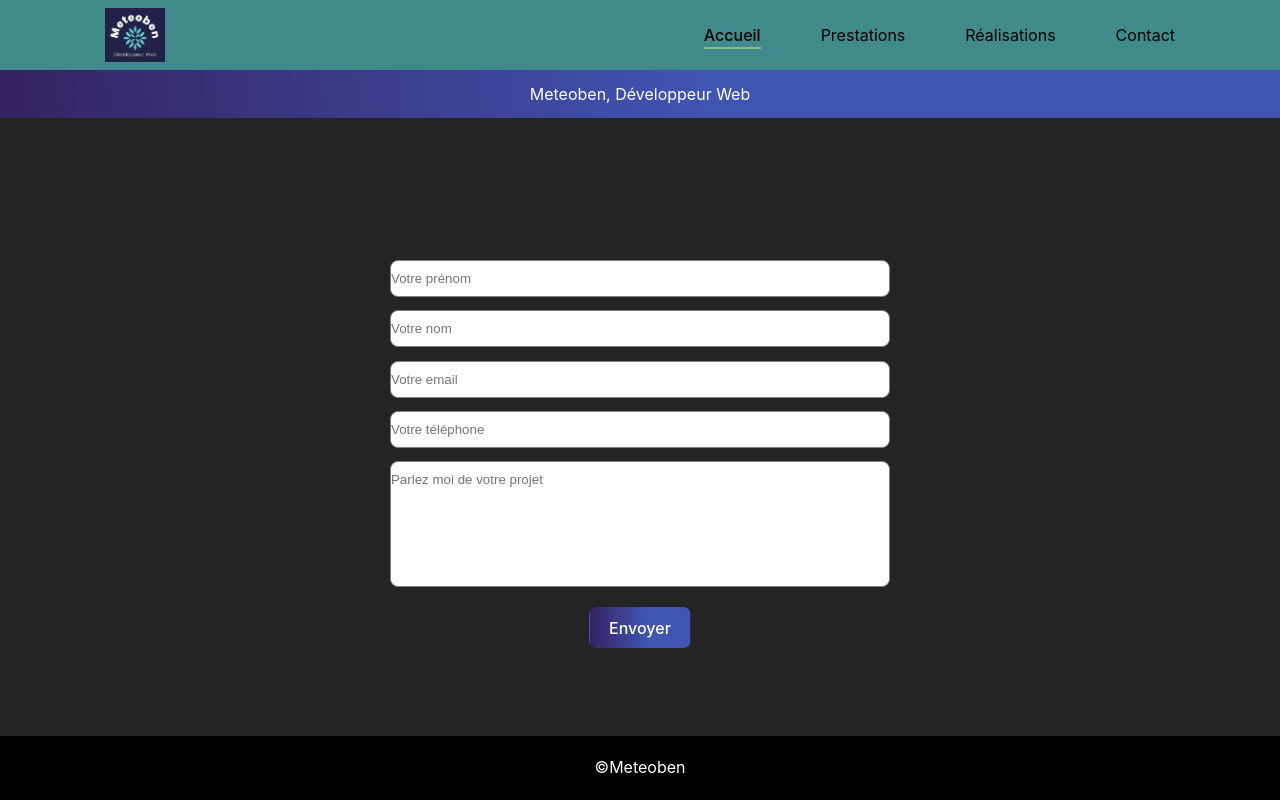
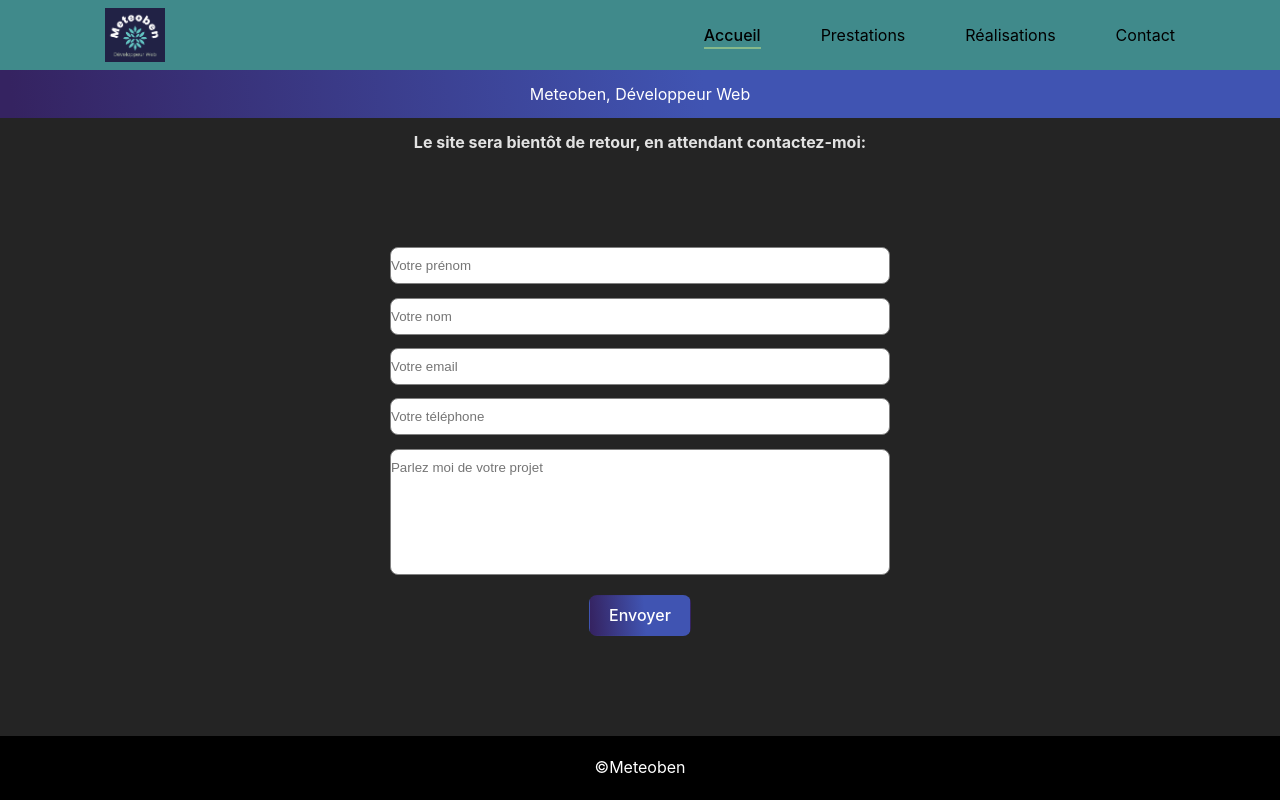
Before and after one commit to Ben43200/meteoben-vite, a React (Vite) app: page / in a window 1280 px wide. Built offline with nearby package versions, Linux system fonts and the light colour scheme; a web font is replaced by a local one.

Commit message:
modif tile-info padding-top et supression justify-content-center au form

```diff
--- a/src/Home.jsx
+++ b/src/Home.jsx
@@ -13,7 +13,7 @@
       {/* <h1>Meteoben, Développeur Web</h1> */}
       {/* </header> */}
       <main>
-      <h2>Le site sera bientôt de retour, en attendant contactez-moi:</h2>
+      <h2 className="info-title">Le site sera bientôt de retour, en attendant contactez-moi:</h2>
       <Contact />
     </main>
     <footer>
--- a/src/contact.scss
+++ b/src/contact.scss
@@ -73,7 +73,7 @@
 form {
   display: flex;
   flex-direction: column;
-  justify-content: center;
+  // justify-content: center;
   align-items: center;
 //   background-color: black;
 //   background-color: #86b98b;
@@ -129,7 +129,8 @@
 form {
   display: flex;
   flex-direction: column;
-  justify-content: center;
+
+  // justify-content: center;
   align-items: center;
 //   background-color: black;
 //   background-color: #86b98b;
--- a/src/home.scss
+++ b/src/home.scss
@@ -111,3 +111,6 @@
 display: grid;
 justify-items: center;
 }
+.info-title{
+  padding-top: 110px;
+}
```
